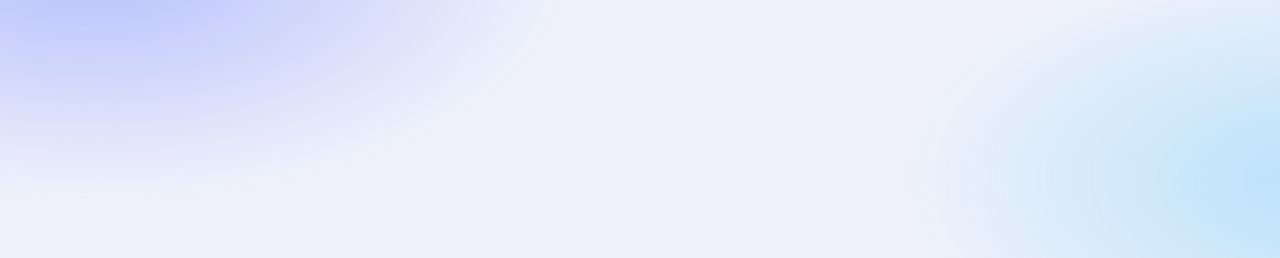
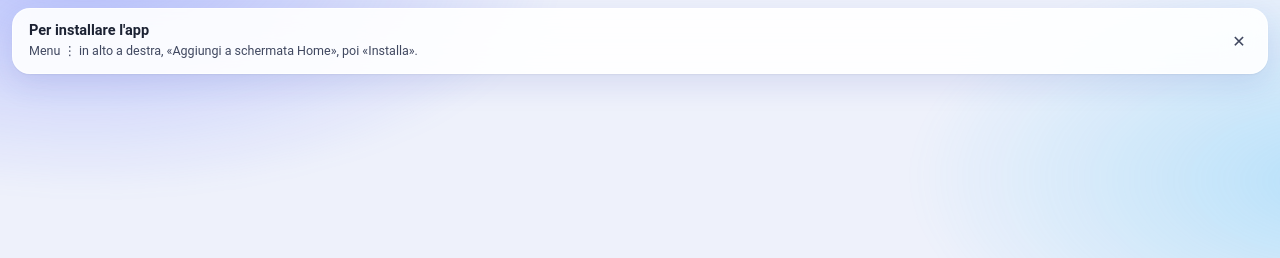
Before and after one commit to 4everopeth25-byte/foresterie-in-tasca, a plain HTML site: page index.html in a window 1280 px wide. Shown: the top 258 px of the page. Drawn offline with Linux system fonts and the light colour scheme.

Commit message:
Striscia di installazione; id nel manifest; service worker fit-2

```diff
--- a/app-extra.css
+++ b/app-extra.css
@@ -47,3 +47,9 @@ input.input:focus{border-color:var(--accent);box-shadow:0 0 0 3px var(--accent-s
 .stato-blocco.da{color:var(--att-ink)}
 .corpo{padding-bottom:150px}
 .piede{bottom:calc(78px + env(safe-area-inset-bottom))}
+/* striscia di installazione (installa.js) */
+.installa{position:fixed;left:12px;right:12px;top:calc(env(safe-area-inset-top) + 8px);z-index:60;display:flex;align-items:center;gap:10px;padding:12px 8px 12px 16px;border-radius:18px;background:var(--surf-forte);border:1px solid var(--bordo);box-shadow:var(--ombra);backdrop-filter:blur(20px) saturate(1.5);-webkit-backdrop-filter:blur(20px) saturate(1.5)}
+.installa .tx{flex:1;min-width:0}
+.installa b{display:block;font:650 14.5px/1.25 var(--font)}
+.installa span{display:block;font-size:12.5px;line-height:1.35;color:var(--ink-2);margin-top:3px}
+.installa .btn{width:auto;height:40px;padding:0 18px;flex:none}
--- a/index.html
+++ b/index.html
@@ -292,6 +292,12 @@ input.input:focus{border-color:var(--accent);box-shadow:0 0 0 3px var(--accent-s
 .stato-blocco.da{color:var(--att-ink)}
 .corpo{padding-bottom:150px}
 .piede{bottom:calc(78px + env(safe-area-inset-bottom))}
+/* striscia di installazione (installa.js) */
+.installa{position:fixed;left:12px;right:12px;top:calc(env(safe-area-inset-top) + 8px);z-index:60;display:flex;align-items:center;gap:10px;padding:12px 8px 12px 16px;border-radius:18px;background:var(--surf-forte);border:1px solid var(--bordo);box-shadow:var(--ombra);backdrop-filter:blur(20px) saturate(1.5);-webkit-backdrop-filter:blur(20px) saturate(1.5)}
+.installa .tx{flex:1;min-width:0}
+.installa b{display:block;font:650 14.5px/1.25 var(--font)}
+.installa span{display:block;font-size:12.5px;line-height:1.35;color:var(--ink-2);margin-top:3px}
+.installa .btn{width:auto;height:40px;padding:0 18px;flex:none}
 
 @media (prefers-reduced-motion:reduce){*,*::before{animation:none!important;transition:none!important}}
 </style>
@@ -300,5 +306,6 @@ input.input:focus{border-color:var(--accent);box-shadow:0 0 0 3px var(--accent-s
 <div class="schermo" id="app"></div>
 <div class="toast" id="toast" role="status" aria-live="polite"></div>
 <script type="module" src="app.js"></script>
+<script type="module" src="installa.js"></script>
 </body>
 </html>
--- /dev/null
+++ b/installa.js
@@ -0,0 +1,33 @@
+/* Installazione: pulsante «Installa» quando Chrome lo permette, istruzioni quando non lo permette.
+   Non tocca le schermate dell'app: è una striscia a parte, che si può chiudere. */
+let evento = null;
+const installata = () => matchMedia("(display-mode: standalone)").matches || navigator.standalone === true;
+const chiusa = () => { try { return sessionStorage.getItem("fit-installa-chiusa") === "1"; } catch { return false; } };
+const ua = navigator.userAgent;
+const chromeVero = /Chrome\/\d+/.test(ua) && !/SamsungBrowser|HeyTap|OPR\/|EdgA|YaBrowser|; wv\)/.test(ua);
+
+function striscia(){
+  document.getElementById("installa")?.remove();
+  if (installata() || chiusa()) return;
+  const d = document.createElement("div");
+  d.id = "installa"; d.className = "installa"; d.setAttribute("role", "region"); d.setAttribute("aria-label", "Installa l'app");
+  const testo = evento
+    ? `<b>Installa Foresterie in tasca</b><span>Avrai l'icona tra le app e funzionerà anche senza rete.</span>`
+    : chromeVero
+      ? `<b>Per installare l'app</b><span>Menu ⋮ in alto a destra, «Aggiungi a schermata Home», poi «Installa».</span>`
+      : `<b>Apri questa pagina in Chrome</b><span>Questo browser non installa le app web. Copia l'indirizzo e aprilo in Chrome.</span>`;
+  d.innerHTML = `<div class="tx">${testo}</div>${evento ? `<button class="btn pri" id="installa-si">Installa</button>` : ""}
+    <button class="tondo" id="installa-no" aria-label="Chiudi">✕</button>`;
+  document.body.append(d);
+  d.querySelector("#installa-si")?.addEventListener("click", async () => {
+    const e = evento; evento = null;
+    e.prompt(); await e.userChoice; striscia();
+  });
+  d.querySelector("#installa-no").addEventListener("click", () => {
+    try { sessionStorage.setItem("fit-installa-chiusa", "1"); } catch { /* niente memoria: si chiude solo ora */ }
+    d.remove();
+  });
+}
+addEventListener("beforeinstallprompt", e => { e.preventDefault(); evento = e; striscia(); });
+addEventListener("appinstalled", () => { evento = null; document.getElementById("installa")?.remove(); });
+setTimeout(striscia, 2500);     // se Chrome non ha offerto l'installazione entro 2,5 s, mostra le istruzioni
--- a/sw.js
+++ b/sw.js
@@ -1,6 +1,6 @@
 /* Foresterie in tasca: tiene l'app in memoria per usarla senza rete. Cambiare VERSIONE a ogni pubblicazione. */
-const VERSIONE = "fit-1";
-const FILE = ["./", "index.html", "app.js", "logica.js", "memoria.js", "manifest.webmanifest",
+const VERSIONE = "fit-2";
+const FILE = ["./", "index.html", "app.js", "installa.js", "logica.js", "memoria.js", "manifest.webmanifest",
   "icone/icona-192.png", "icone/icona-512.png", "icone/icona-maskable-512.png"];
 self.addEventListener("install", e => e.waitUntil(caches.open(VERSIONE).then(c => c.addAll(FILE)).then(() => self.skipWaiting())));
 self.addEventListener("activate", e => e.waitUntil(
```
Also changed, not shown: manifest.webmanifest.
